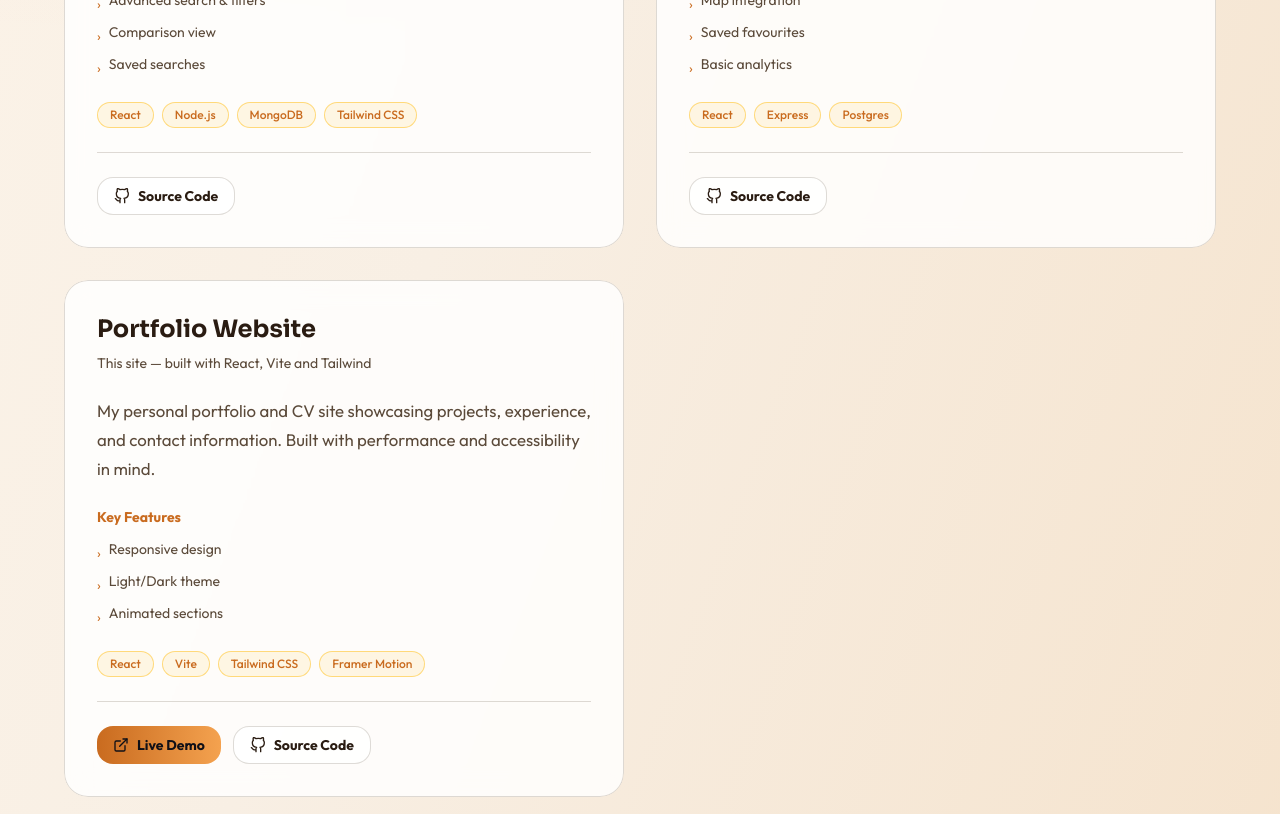
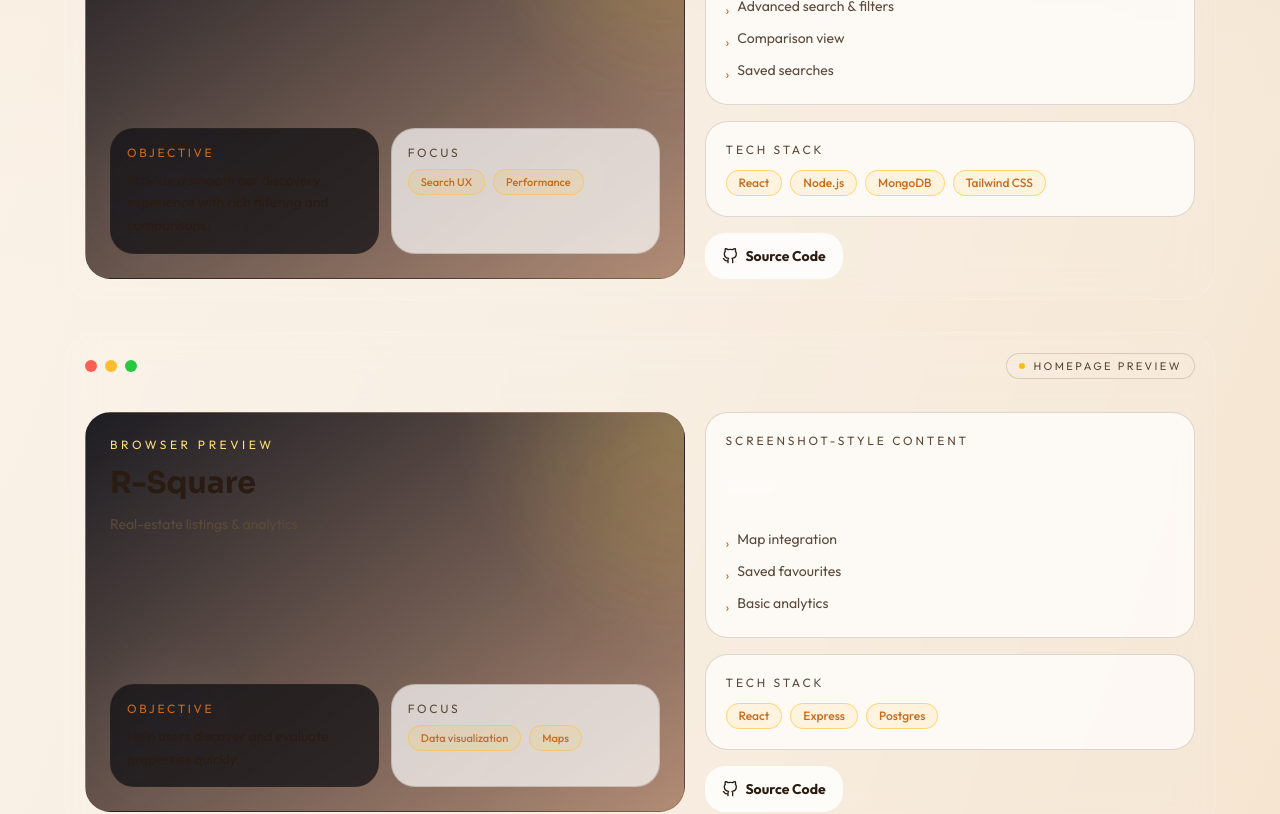
Before and after one commit to rajan1950/Portfolio-Frontend, a React (Vite) app: page / in a window 1280 px wide. Shown: the part 3600-4414 px from the top of the page. Built offline with nearby package versions, Linux system fonts and the light colour scheme.

Commit message:
feat: enhance EnhancedProjectsSection with improved layout and content details

```diff
--- a/src/sections/EnhancedProjectsSection.jsx
+++ b/src/sections/EnhancedProjectsSection.jsx
@@ -1,7 +1,10 @@
 import { motion } from 'framer-motion'
-import { FiExternalLink, FiGithub } from 'react-icons/fi'
+import { FiArrowRight, FiExternalLink, FiGithub } from 'react-icons/fi'
 
 function EnhancedProjectsSection({ projects }) {
+  const projectList = Array.isArray(projects) ? projects : []
+  const featuredProject = projectList[0]
+
   const containerVariants = {
     hidden: { opacity: 0 },
     visible: {
@@ -33,52 +36,96 @@ function EnhancedProjectsSection({ projects }) {
           transition={{ duration: 0.8 }}
           viewport={{ once: true }}
         >
+          <p className="uppercase tracking-[0.3em] text-[#ffbd13] text-sm font-semibold mb-4">
+            Selected Work
+          </p>
           <h2 className="text-4xl md:text-5xl font-bold text-[#f8f7f5] mb-4">
             <span className="bg-gradient-to-r from-[#ffbd13] to-[#ffde76] bg-clip-text text-transparent">
               PROJECTS
             </span>
           </h2>
-          <p className="text-lg text-[#d7d3cc] max-w-2xl mx-auto">
-            Showcasing my work and the problems I've solved
+          <p className="text-lg text-[#d7d3cc] max-w-2xl mx-auto leading-relaxed">
+            A curated view of the products I have built, with one featured project
+            highlighted first so the section feels more intentional.
           </p>
         </motion.div>
 
         {/* Projects Grid */}
         <motion.div
-          className="grid md:grid-cols-2 gap-8"
+          id="projects-list"
+          className="grid gap-8"
           variants={containerVariants}
           initial={false}
           whileInView="visible"
-          viewport={{ once: true, amount: 0.2 }}
+          viewport={{ once: true, amount: 0.18 }}
         >
-          {(projects || []).map((project, idx) => (
+          {projectList.map((project, idx) => (
             <motion.div
               key={idx}
               variants={projectVariants}
-              className="group relative rounded-2xl overflow-hidden"
-              whileHover={{ y: -10 }}
+              className="group relative overflow-hidden rounded-[2rem] border border-[rgba(255,255,255,0.14)] bg-[rgba(255,255,255,0.06)] backdrop-blur-xl"
+              whileHover={{ y: -8, scale: 1.01 }}
+              transition={{ duration: 0.25 }}
             >
-              {/* Background Gradient */}
-              <div className="absolute inset-0 bg-gradient-to-br from-[rgba(255,189,19,0.15)] to-[rgba(120,60,29,0.1)] opacity-0 group-hover:opacity-100 transition-opacity duration-500" />
+              <div className="absolute inset-0 bg-gradient-to-br from-[rgba(255,189,19,0.14)] via-transparent to-[rgba(122,60,29,0.18)] opacity-0 group-hover:opacity-100 transition-opacity duration-500" />
 
-              {/* Card Container */}
-              <div className="relative backdrop-blur-lg bg-[rgba(255,255,255,0.08)] border border-[rgba(255,255,255,0.15)] rounded-2xl p-6 sm:p-8 hover:border-[#ffbd13]/50 transition-all duration-500">
-                {/* Project Header */}
-                <div className="mb-6">
-                  <h3 className="text-2xl font-bold text-[#f8f7f5] mb-2 group-hover:text-[#ffbd13] transition-colors duration-300">
+              <div className="relative p-4 sm:p-5">
+                <div className="flex items-center justify-between gap-4 border-b border-[rgba(255,255,255,0.08)] pb-4 mb-4">
+                  <div className="flex items-center gap-2">
+                    <span className="w-3 h-3 rounded-full bg-[#ff5f57]" />
+                    <span className="w-3 h-3 rounded-full bg-[#febc2e]" />
+                    <span className="w-3 h-3 rounded-full bg-[#28c840]" />
+                  </div>
+                  <div className="hidden sm:flex items-center gap-2 rounded-full border border-[rgba(255,255,255,0.1)] bg-[rgba(255,255,255,0.04)] px-3 py-1 text-[11px] uppercase tracking-[0.22em] text-[#d7d3cc]">
+                    <span className="h-1.5 w-1.5 rounded-full bg-[#ffbd13]" />
+                    {project.links?.live && project.links.live !== '#' ? project.links.live : 'homepage preview'}
+                  </div>
+                </div>
+
+                <div className="grid lg:grid-cols-[1.1fr_0.9fr] gap-5 items-stretch">
+                  <div className="relative overflow-hidden rounded-[1.6rem] border border-[rgba(255,255,255,0.1)] bg-[radial-gradient(circle_at_top_right,rgba(255,222,118,0.24),transparent_32%),linear-gradient(145deg,rgba(16,16,23,0.95),rgba(120,60,29,0.55))] p-5 sm:p-6 min-h-[320px]">
+                    <motion.div className="absolute inset-0 opacity-70" whileHover={{ scale: 1.04 }} transition={{ duration: 0.5 }}>
+                      <div className="absolute -right-10 top-8 h-32 w-32 rounded-full bg-[#ffbd13]/20 blur-3xl" />
+                      <div className="absolute left-8 bottom-10 h-24 w-24 rounded-full bg-white/10 blur-2xl" />
+                    </motion.div>
+                    <div className="relative z-10 flex h-full flex-col justify-between">
+                      <div>
+                        <p className="text-xs uppercase tracking-[0.3em] text-[#ffde76] mb-3">Browser Preview</p>
+                        <h3 className="text-2xl sm:text-3xl font-bold text-[#f8f7f5] leading-tight max-w-sm">
                           {project.title}
                         </h3>
-                  <p className="text-[#d7d3cc] text-sm">{project.subtitle}</p>
+                        <p className="text-[#d7d3cc] text-sm mt-3 max-w-md leading-relaxed">
+                          {project.subtitle}
+                        </p>
                       </div>
 
-                {/* Project Description */}
-                <p className="text-[#d7d3cc] mb-6 line-clamp-3">
-                  {project.description}
-                </p>
+                      <div className="grid gap-3 sm:grid-cols-2">
+                        <div className="rounded-2xl border border-[rgba(255,255,255,0.1)] bg-[rgba(10,10,16,0.7)] p-4">
+                          <p className="text-xs uppercase tracking-[0.22em] text-[#ffbd13] mb-2">Objective</p>
+                          <p className="text-sm text-[#f8f7f5] leading-relaxed">{project.objective}</p>
+                        </div>
+                        <div className="rounded-2xl border border-[rgba(255,255,255,0.1)] bg-[rgba(255,255,255,0.05)] p-4">
+                          <p className="text-xs uppercase tracking-[0.22em] text-[#d7d3cc] mb-2">Focus</p>
+                          <div className="flex flex-wrap gap-2">
+                            {(project.skillsUsed || []).slice(0, 2).map((skill) => (
+                              <span key={skill} className="px-3 py-1 rounded-full bg-[rgba(255,189,19,0.12)] border border-[#ffbd13]/40 text-[11px] font-medium text-[#ffbd13]">
+                                {skill}
+                              </span>
+                            ))}
+                          </div>
+                        </div>
+                      </div>
+                    </div>
+                  </div>
 
-                {/* Features */}
-                <div className="mb-6">
-                  <h4 className="text-sm font-semibold text-[#ffbd13] mb-3">Key Features</h4>
+                  <div className="flex flex-col gap-4">
+                    <div className="rounded-[1.4rem] border border-[rgba(255,255,255,0.1)] bg-[rgba(255,255,255,0.05)] p-5">
+                      <p className="text-xs uppercase tracking-[0.24em] text-[#d7d3cc] mb-3">Screenshot-style content</p>
+                      <div className="space-y-2 mb-4">
+                        <div className="h-3 rounded-full bg-white/12 w-5/6" />
+                        <div className="h-3 rounded-full bg-white/10 w-4/6" />
+                        <div className="h-3 rounded-full bg-white/8 w-3/5" />
+                      </div>
                       <ul className="space-y-2">
                         {(project.features || []).slice(0, 3).map((feature, fIdx) => (
                           <li key={fIdx} className="text-sm text-[#d7d3cc] flex items-start gap-2">
@@ -89,14 +136,14 @@ function EnhancedProjectsSection({ projects }) {
                       </ul>
                     </div>
 
-                {/* Tech Stack */}
-                <div className="mb-6">
+                    <div className="rounded-[1.4rem] border border-[rgba(255,255,255,0.1)] bg-[rgba(255,255,255,0.05)] p-5">
+                      <p className="text-xs uppercase tracking-[0.24em] text-[#d7d3cc] mb-3">Tech stack</p>
                       <div className="flex flex-wrap gap-2">
                         {(project.techStack || []).map((tech, tIdx) => (
                           <motion.span
                             key={tIdx}
                             className="px-3 py-1 rounded-full bg-[rgba(255,189,19,0.1)] border border-[#ffbd13]/50 text-xs font-medium text-[#ffbd13]"
-                        whileHover={{ scale: 1.1 }}
+                            whileHover={{ scale: 1.06 }}
                           >
                             {tech}
                           </motion.span>
@@ -104,19 +151,18 @@ function EnhancedProjectsSection({ projects }) {
                       </div>
                     </div>
 
-                {/* Links */}
-                <div className="flex flex-col sm:flex-row gap-3 pt-6 border-t border-[rgba(255,255,255,0.1)]">
+                    <div className="flex flex-col sm:flex-row gap-3">
                       {project.links?.live && project.links.live !== '#' && (
                         <motion.a
                           href={project.links.live}
                           target="_blank"
                           rel="noopener noreferrer"
-                      className="flex items-center justify-center gap-2 px-4 py-2 rounded-lg bg-gradient-to-r from-[#ffbd13] to-[#ffde76] text-[#101017] font-semibold text-sm hover:shadow-lg hover:shadow-[rgba(255,189,19,0.4)] transition-all w-full sm:w-auto"
-                      whileHover={{ scale: 1.05 }}
-                      whileTap={{ scale: 0.95 }}
+                          className="flex items-center justify-center gap-2 px-4 py-3 rounded-xl bg-gradient-to-r from-[#ffbd13] to-[#ffde76] text-[#101017] font-semibold text-sm hover:shadow-lg hover:shadow-[rgba(255,189,19,0.4)] transition-all w-full sm:w-auto"
+                          whileHover={{ scale: 1.04 }}
+                          whileTap={{ scale: 0.96 }}
                         >
                           <FiExternalLink className="w-4 h-4" />
-                      Live Demo
+                          Open Preview
                         </motion.a>
                       )}
                       {project.links?.github && project.links.github !== '#' && (
@@ -124,14 +170,16 @@ function EnhancedProjectsSection({ projects }) {
                           href={project.links.github}
                           target="_blank"
                           rel="noopener noreferrer"
-                      className="flex items-center justify-center gap-2 px-4 py-2 rounded-lg bg-[rgba(255,255,255,0.1)] text-[#f8f7f5] font-semibold text-sm border border-[rgba(255,255,255,0.2)] hover:border-[#ffbd13] hover:bg-[rgba(255,189,19,0.1)] transition-all w-full sm:w-auto"
-                      whileHover={{ scale: 1.05 }}
-                      whileTap={{ scale: 0.95 }}
+                          className="flex items-center justify-center gap-2 px-4 py-3 rounded-xl bg-[rgba(255,255,255,0.08)] text-[#f8f7f5] font-semibold text-sm border border-[rgba(255,255,255,0.16)] hover:border-[#ffbd13] hover:bg-[rgba(255,189,19,0.1)] transition-all w-full sm:w-auto"
+                          whileHover={{ scale: 1.04 }}
+                          whileTap={{ scale: 0.96 }}
                         >
                           <FiGithub className="w-4 h-4" />
                           Source Code
                         </motion.a>
                       )}
+                    </div>
+                  </div>
                 </div>
               </div>
             </motion.div>
```
Lines whose indentation alone changed are shown as unchanged.
